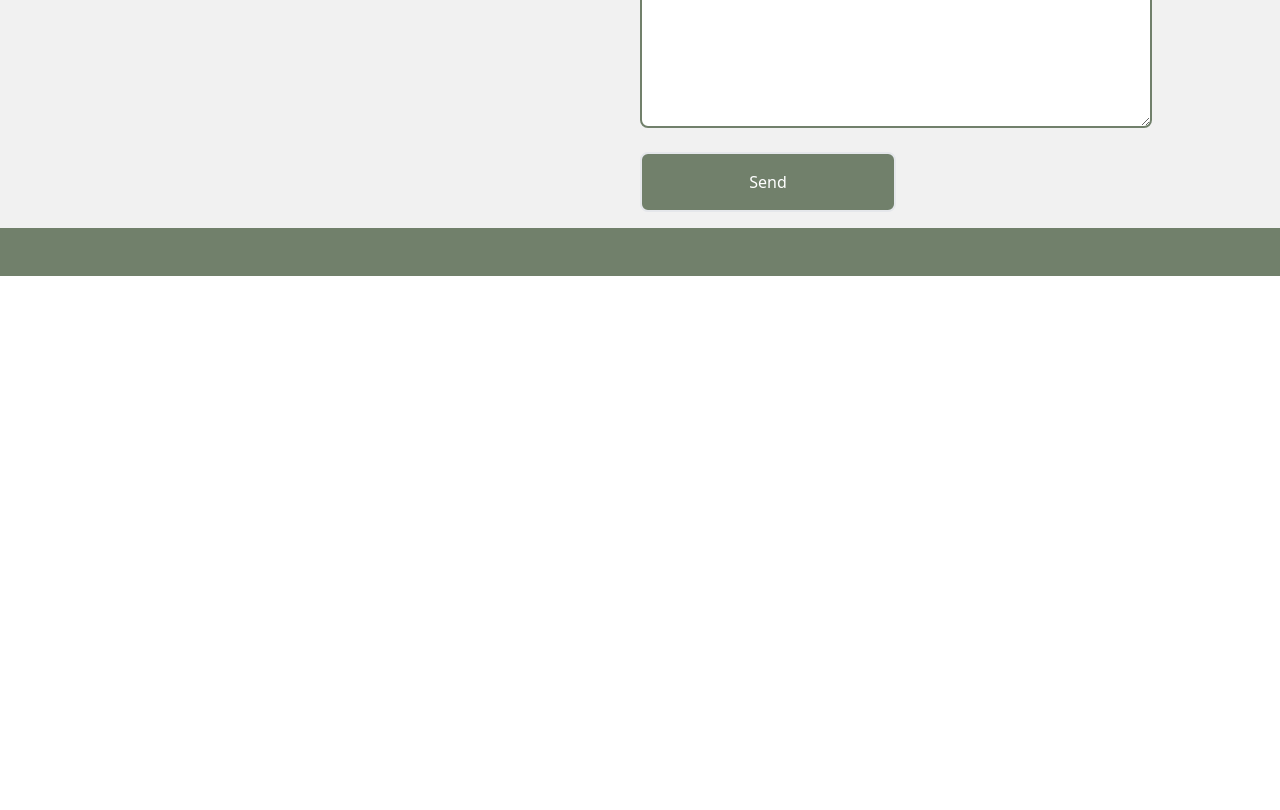
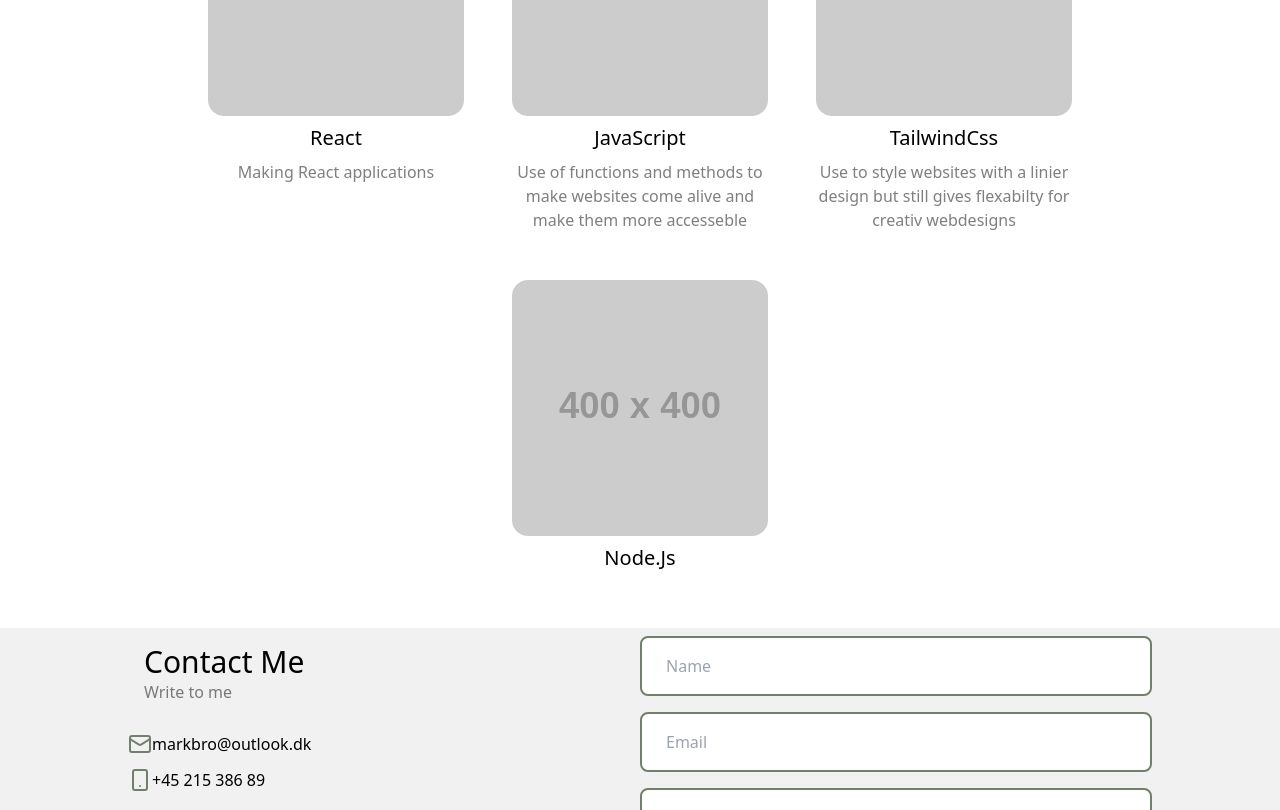
Before and after one commit to MarkBrodersen/portfolio, a React (Create React App) app: page / in a window 1280 px wide. Shown: the part 1284-2094 px from the top of the page. Before the commit the page ends 1560 px from the top, so only its background shows below. Built offline with nearby package versions, Linux system fonts and the light colour scheme.

Commit message:
services done

```diff
--- /dev/null
+++ b/src/components/ServicesContainer.js
@@ -0,0 +1,16 @@
+import FillerText from "./sub-components/FillerText";
+
+export default function ServicesContainer({ data }) {
+  console.log(data);
+  return (
+    <div className="text-center w-64">
+      <img
+        className="rounded-2xl w-full"
+        src="https://placehold.co/400x400"
+        alt=""
+      />
+      <h2 className="text-xl my-2">{data.heading}</h2>
+      <FillerText text={data.text} />
+    </div>
+  );
+}
--- /dev/null
+++ b/src/data/Services.json
@@ -0,0 +1,28 @@
+{
+  "data": [
+    {
+      "id": 1,
+      "image": "",
+      "heading": "React",
+      "text": "Making React applications"
+    },
+    {
+      "id": 2,
+      "image": "",
+      "heading": "JavaScript",
+      "text": "Use of functions and methods to make websites come alive and make them more accesseble"
+    },
+    {
+      "id": 3,
+      "image": "",
+      "heading": "TailwindCss",
+      "text": "Use to style websites with a linier design but still gives flexabilty for creativ webdesigns"
+    },
+    {
+      "id": 4,
+      "image": "",
+      "heading": "Node.Js",
+      "text": ""
+    }
+  ]
+}
--- a/src/templates/Cases.js
+++ b/src/templates/Cases.js
@@ -1,3 +1,5 @@
+import { motion, AnimatePresence } from "framer-motion";
+
 export default function Cases() {
   return (
     <div>
--- a/src/templates/Layout.js
+++ b/src/templates/Layout.js
@@ -3,6 +3,7 @@ import Navbar from "./Navbar";
 import Contact from "./Contact";
 import Hero from "./Hero";
 import AboutMe from "./AboutMe";
+import Services from "./Services";
 export default function Layout() {
   return (
     <>
@@ -10,6 +11,7 @@ export default function Layout() {
       <main>
         <Hero />
         <AboutMe />
+        <Services />
       </main>
       <Contact />
     </>
--- a/src/templates/Services.js
+++ b/src/templates/Services.js
@@ -1,7 +1,19 @@
+import { useEffect, useState } from "react";
+import ServicesContainer from "../components/ServicesContainer";
+import serviceData from "../data/Services.json";
+
 export default function Services() {
+  const [data, setData] = useState();
+  useEffect(() => {
+    setData(serviceData.data);
+  }, []);
   return (
-    <div>
-      <div></div>
+    <div className="py-12 w-[80%] m-auto flex flex-col text-center">
+      <span className="mb-2 text-2xl text-primary-300">Services</span>
+      <h2 className="mb-8 text-5xl">What can i do?</h2>
+      <div className="flex flex-wrap justify-center gap-12">
+        {data && data.map((item) => <ServicesContainer data={item} />)}
+      </div>
     </div>
   );
 }
```
Also changed, not shown: src/data/ServicesData.js (added).
